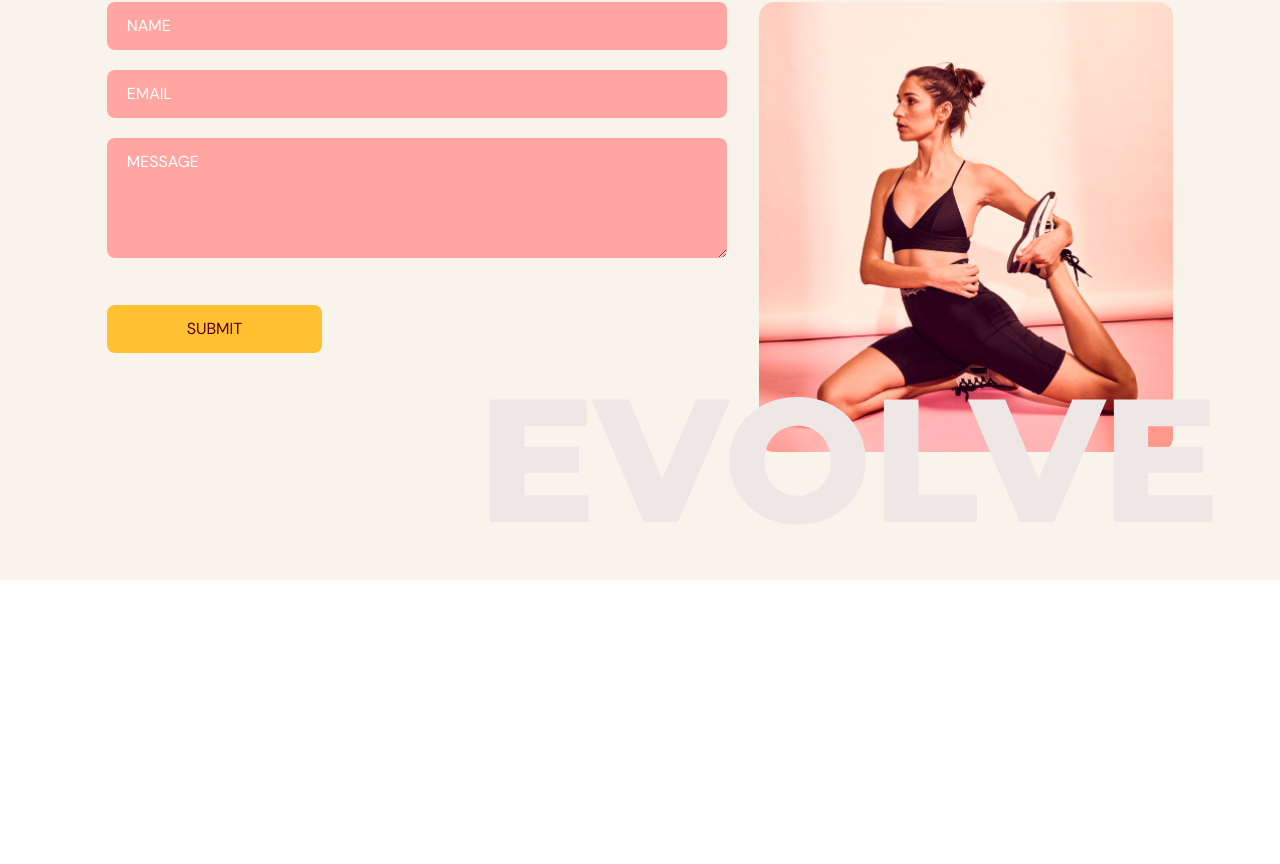
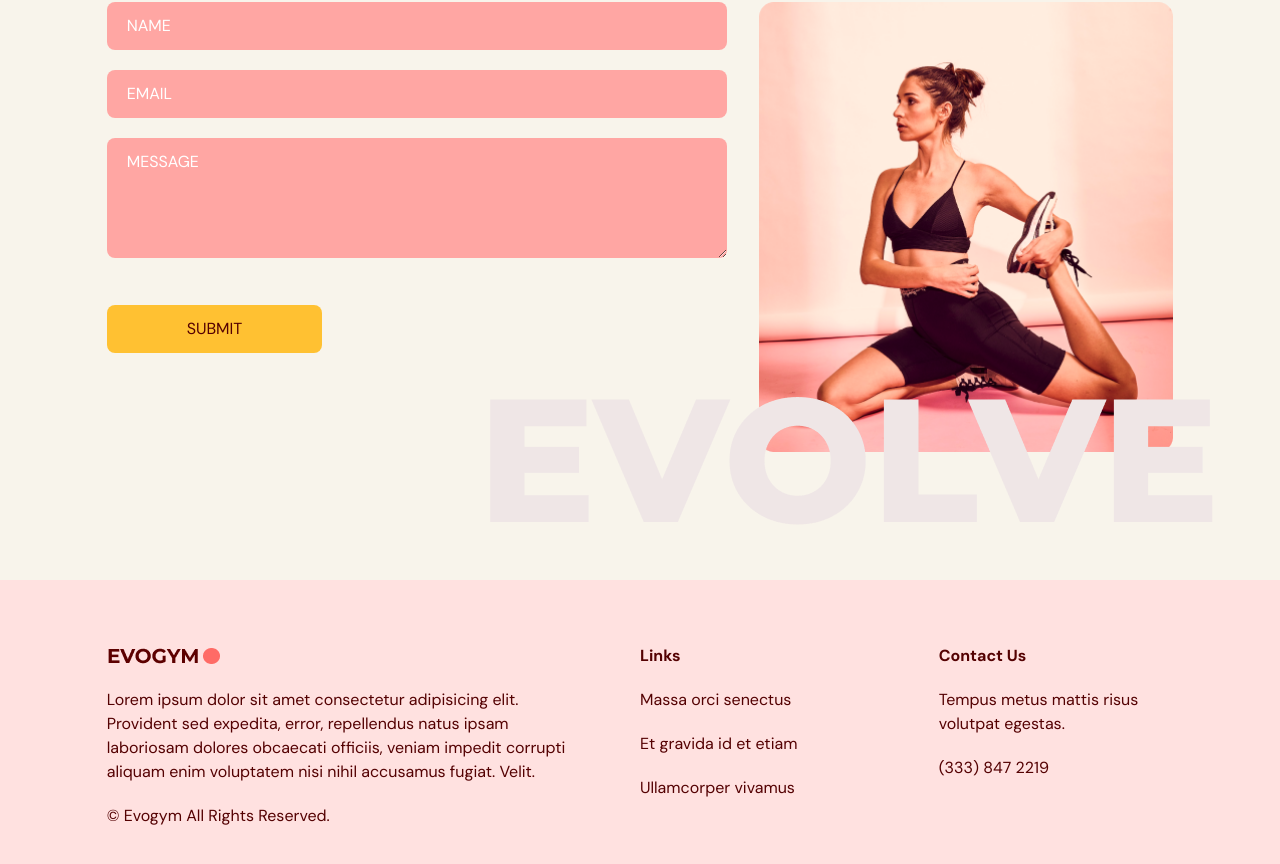
Before and after one commit to giovanaassis/evogym, a React (Vite) app: page / in a window 1280 px wide. Shown: the part 3249-4113 px from the top of the page. Before the commit the page ends 3829 px from the top, so only its background shows below. Built offline with nearby package versions, Linux system fonts and the light colour scheme.

Commit message:
feat: add footer

```diff
--- a/src/App.tsx
+++ b/src/App.tsx
@@ -5,6 +5,7 @@
 import Benefits from "./scenes/benefits";
 import OurClasses from "./scenes/ourClasses";
 import ContactUs from "./scenes/contactUs";
+import Footer from "./scenes/footer";
 
 function App() {
   const [selectedPage, setSelectedPage] = useState<SelectedPages>(
@@ -36,6 +37,7 @@
         <Benefits setSelectedPage={setSelectedPage} />
         <OurClasses setSelectedPage={setSelectedPage}/>
         <ContactUs setSelectedPage={setSelectedPage}/>
+        <Footer />
       </div>
     </>
   );
--- /dev/null
+++ b/src/scenes/footer/index.tsx
@@ -0,0 +1,33 @@
+import Logo from "@/assets/Logo.png";
+
+const Footer = () => {
+  return (
+    <footer className="bg-primary-100 py-16">
+      <div className="justify-content mx-auto w-5/6 gap-16 md:flex">
+        <div className="mt-16 basis-1/2 md:mt-0">
+          <img src={Logo} alt="logo" />
+          <p className="my-5">
+            Lorem ipsum dolor sit amet consectetur adipisicing elit. Provident
+            sed expedita, error, repellendus natus ipsam laboriosam dolores
+            obcaecati officiis, veniam impedit corrupti aliquam enim voluptatem
+            nisi nihil accusamus fugiat. Velit.
+          </p>
+          <p>&copy; Evogym All Rights Reserved.</p>
+        </div>
+        <div className="mt-16 basis-1/4 md:mt-0">
+          <h4 className="font-bold">Links</h4>
+          <p className="my-5">Massa orci senectus</p>
+          <p className="my-5">Et gravida id et etiam</p>
+          <p>Ullamcorper vivamus</p>
+        </div>
+        <div className="mt-16 basis-1/4 md:mt-0">
+          <h4 className="font-bold">Contact Us</h4>
+          <p className="my-5">Tempus metus mattis risus volutpat egestas.</p>
+          <p>(333) 847 2219</p>
+        </div>
+      </div>
+    </footer>
+  );
+};
+
+export default Footer;
```
